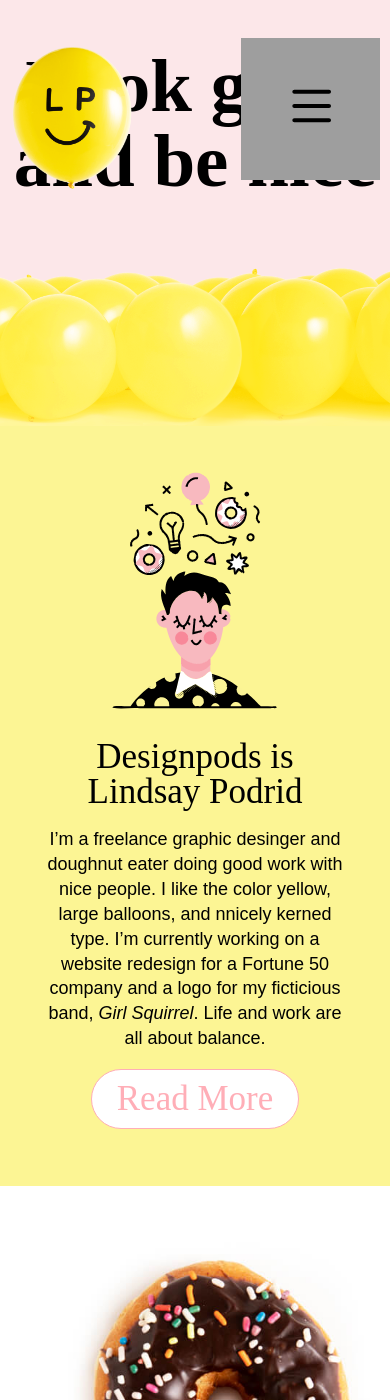
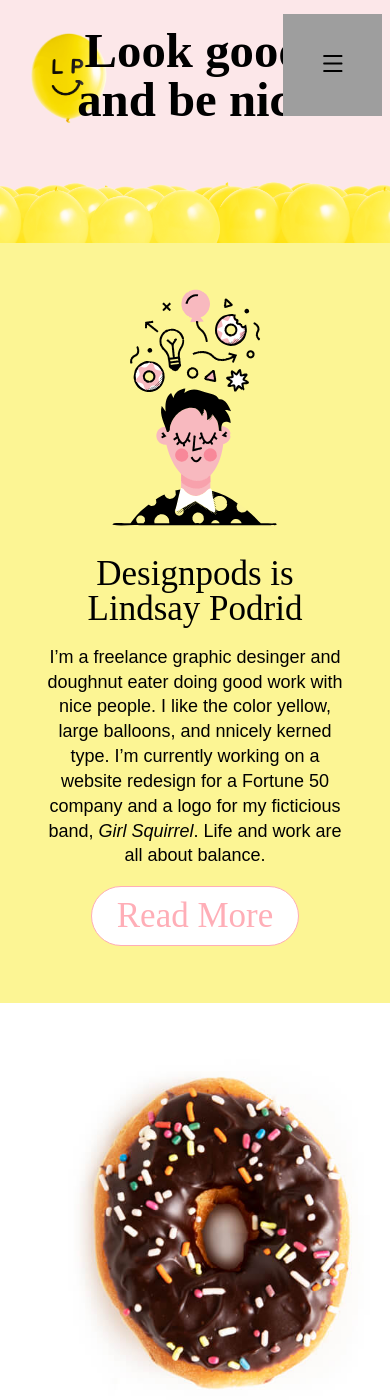
Before and after one commit to pfiller/design-pods, a Jekyll site: the page built from index.markdown, in a window 390 px wide and 1400 px high. Built offline with Jekyll 4.4.1, drawn with Linux system fonts in a browser that asks for light colours; some web fonts are replaced; grey boxes are pictures that could not be loaded.

Commit message:
Fix the scaling on the home intro section

```diff
--- a/css/style.css
+++ b/css/style.css
@@ -195,9 +195,10 @@ main {
 }
 
 .home-intro {
-  height: 340px;
+  height: 42vw;
   left:  0;
   margin:  0 auto;
+  max-height: 600px;
   position: -webkit-sticky;
   position: sticky;
   width:  100%;
@@ -208,9 +209,9 @@ main {
 }
 
 .home-intro h1 {
-  font-size: 75px;
+  font-size: 12.5vw;
   margin:  0;
-  padding: 48px 0 0;
+  padding: 7vw 0 0;
 }
 
 .home-image { text-align: center; }
@@ -239,30 +240,47 @@ main {
 }
 
 .home-burger-balloon {
-  height: 142px;
-  top: 38px;
-  width: 139px;
+  height: 26.3vw !important;
+  max-height: 379px;
+  max-width: 366px;
+  right: 2vw;
+  top: 3.5vw !important;
+  width: 25.4vw !important;
 }
+.home-burger-balloon img {
+  height:  auto;
+  left: calc(50% - 3.25vw);
+  position: absolute;
+  max-width: 94px;
+  top: calc(50% - 3.25vw);
+  width: 6.5vw;
+}
+
 
 .home-balloon-hero {
   background-image: url("{{ site.baseurl }}/img/balloon_hero_wide.png");
   background-position: bottom -50px center;
   background-repeat: no-repeat;
-  background-size: auto 486px;
-  height: 486px;
-  margin-top: -400px;
+  background-size: auto 66.6vw;
+  height: 62vw;
+  margin-top: -41.6vw;
+  max-height: 900px;
   width: 100%;
 }
 .logo-container {
   margin:  0 auto;
   max-width: var(--maximum-width);
-  padding-top: 100px;
+  padding-top: 7vw;
+  position: relative;
   text-align: left;
   width:  100%;
+  z-index: -3;
 }
 .logo-container img {
   height: auto;
-  width: 142px;
+  margin-left:  6vw;
+  max-width: 330px;
+  width: 23vw;
 }
 
 .section-hometop {
@@ -568,44 +586,10 @@ nav a:hover { color: #F9BAC0; }
   .services-page h1 {
     font-size: 10vw;
   }
-
-  .home-intro {
-    height: 600px;
-  }
-  .home-intro h1 {
-    font-size: 12.5vw;
-    padding: 100px 0 0;
-  }
-  .logo-container img {
-    margin-left: 79px;
-    top: 129px;
-    width: 334px;
-  }
   .burger-balloon {
     height: 187px;
     top: 40px;
     width: 175px;
-  }
-  .burger-balloon img {
-    left: calc(50% - 35px);
-    top: 60px;
-    width: 65px;
-  }
-  .home-burger-balloon {
-    height: 379px;
-    top: 50px;
-    width: 366px;
-  }
-  .home-burger-balloon img {
-    left: calc(50% - 60px);
-    top: 133px;
-    width: 100px;
-  }
-  .home-balloon-hero {
-    background-size: auto 960px;
-    height: 900px;
-    margin-top: -600px;
-    width: 100%;
   }
 
   .continue-link {
@@ -831,10 +815,33 @@ nav a:hover { color: #F9BAC0; }
 
   .home-intro h1 {
     font-size: 180px;
+    padding: 100px 0 0;
+  }
+  .home-balloon-hero {
+    background-size: auto 960px;
+    height: 900px;
+    margin-top: -600px;
+    width: 100%;
+  }
+
+  .logo-container {
+    padding-top: 100px;
+  }
+  .logo-container img {
+    margin-left:  86px;
+    width: 330px;
   }
 
   .burger-balloon {
     right:  calc((100% - 1440px) / 2 + 10px)
+  }
+  .home-burger-balloon {
+    right:  calc((100% - 1440px) / 2 + 2vw);
+    top: 50px !important;
+  }
+  .home-burger-balloon img {
+    left: calc(50% - 47px);
+    top: calc(50% - 47px);
   }
 
   .main-page {
```
